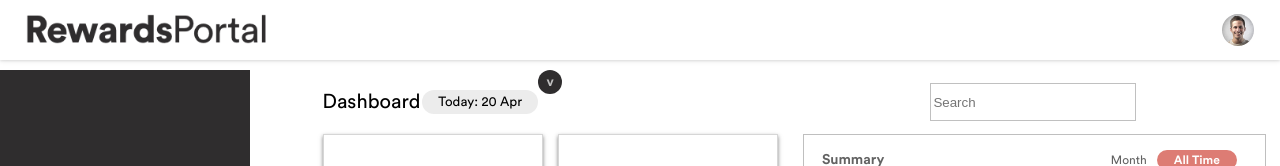
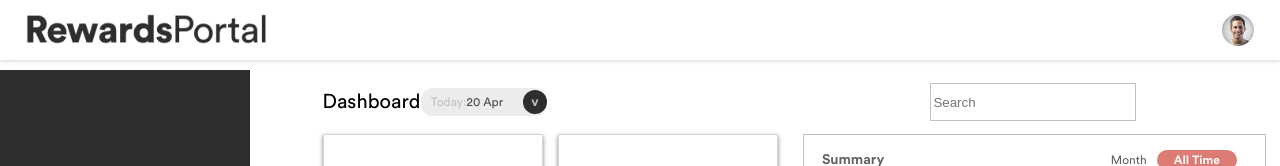
Before and after one commit to RemeAjayi/interswitch-app, an Angular app: page /dashboard in a window 1280 px wide. Shown: the top 166 px of the page. Built offline with nearby package versions, Linux system fonts and the light colour scheme.

Commit message:
Finished toggle button styles

```diff
--- a/src/app/dashboard/dashboard.component.css
+++ b/src/app/dashboard/dashboard.component.css
@@ -47,9 +47,10 @@
     height: 24px;
     width: 24px;
     color: #c0c0c0;
-    z-index: 2;
-    position: relative;
-    /* padding: 2px; */
+    justify-self: flex-end;
+    align-self: center;
+    margin-left: auto;
+
 }
 .date-toggle
 {
@@ -58,13 +59,16 @@
     border-radius: 12px;
     width: 116px;
     height: 24px;
-    padding: 2px 10px;
+    padding: 2px 0px 2px 10px;
     text-align: center;
     font-family: CircularStd-Book, sans-serif;
     grid-area: b;
     align-self: center;
-    z-index: 1;
-    position: relative;
+    display: flex;
+}
+.date-toggle p
+{
+    align-self: center;
 }
 #search-form
 {
--- a/src/app/dashboard/dashboard.component.html
+++ b/src/app/dashboard/dashboard.component.html
@@ -9,8 +9,9 @@
 <div class="content">
 <div class="row-1">
 <p class="content-heading">Dashboard</p>
-<button class="date-toggle">Today: 20 Apr</button>
-<button class="toggle-icon">v</button>
+<span class="date-toggle"><p class="size-12" style="color: #c0c0c0;">Today: </p>
+<p class="size-12" style="color: #4a4a4a;"> 20 Apr</p>
+<button class="toggle-icon">v</button></span>
 <form id="search-form">
 <input type="text" name="search" id="search" placeholder="Search">
 </form>
```
